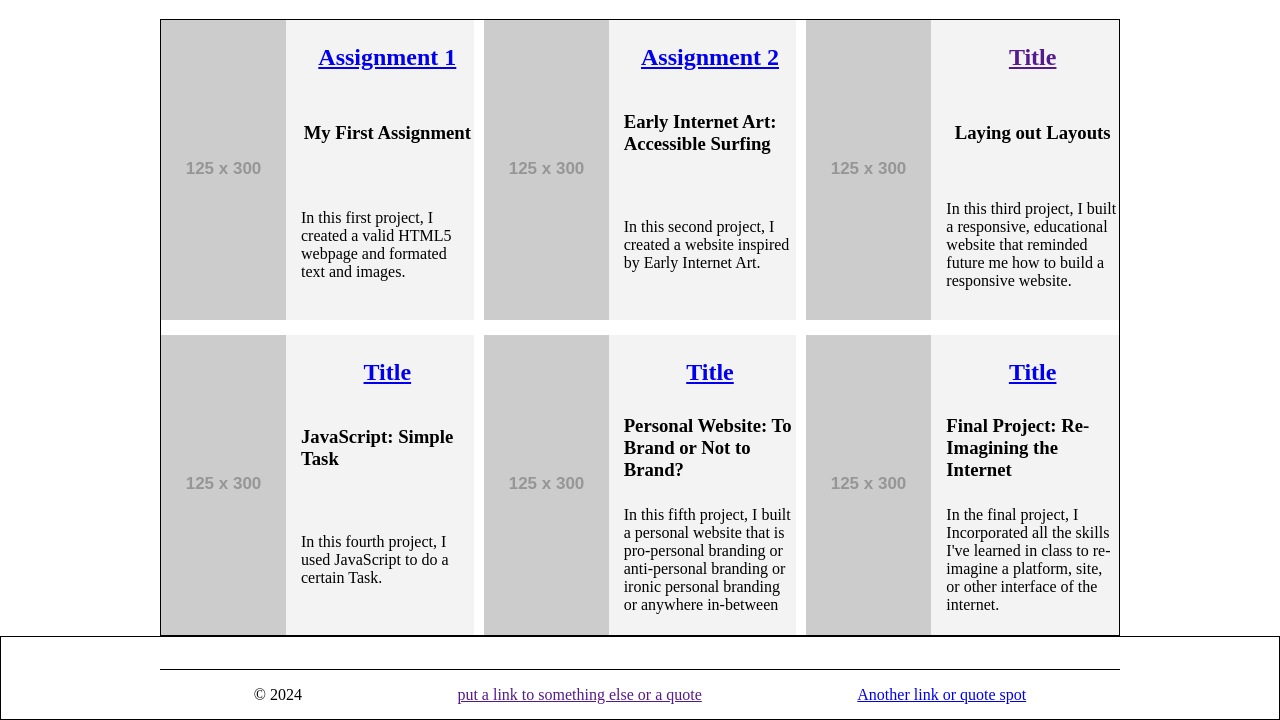
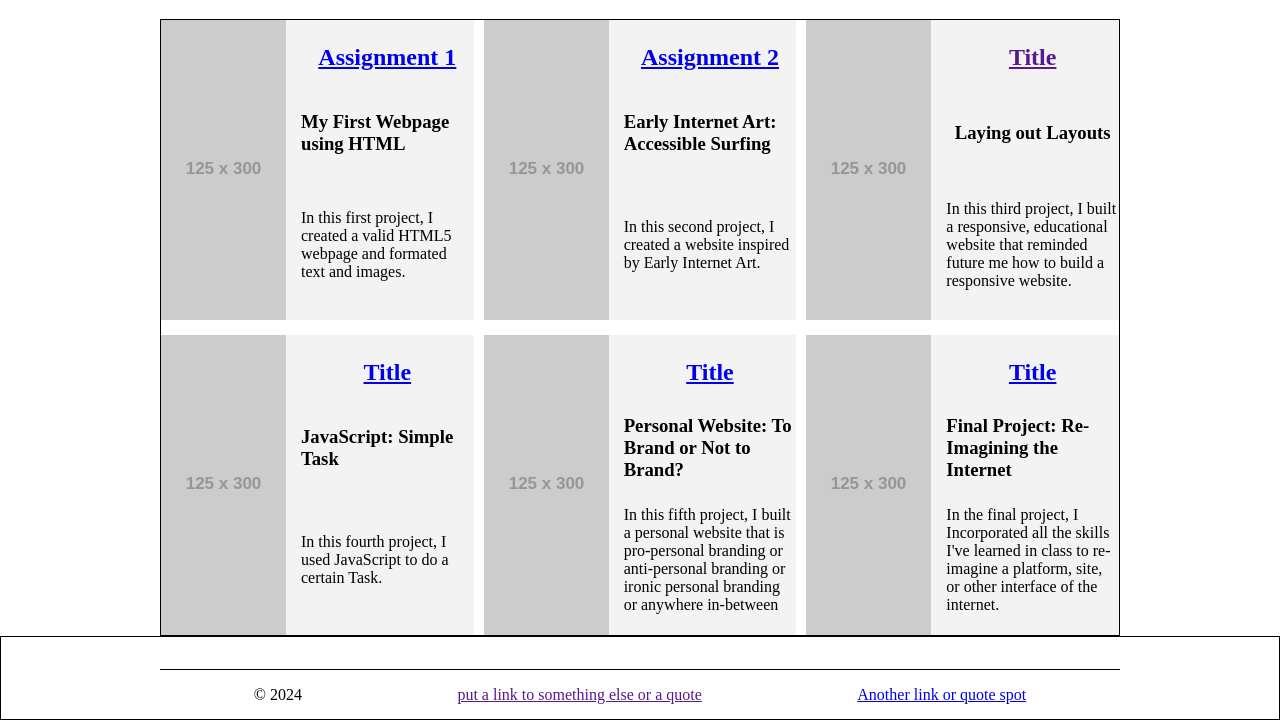
Before and after one commit to jpcrume/jpcrume.github.io, a plain HTML site: page index.html in a window 1280 px wide. Shown: the part 200-920 px from the top of the page. Drawn offline with Linux system fonts and the light colour scheme; placeholder pictures from the web are drawn by us.

Commit message:
updated description

```diff
--- a/index.html
+++ b/index.html
@@ -24,7 +24,7 @@
             <article id="project1" class="project_item">
                 <h2 class="project_number"><a href="COMM636/assignment_1/index.html">Assignment 1</a></h2>
                 <img class="project_image" src="https://dummyimage.com/125x300/3d3d3d/9e9e9e" alt="project 1 image" width="" height=""/>
-                <h3 class="project_title">My First Assignment</h3>
+                <h3 class="project_title">My First Webpage using HTML</h3>
                 <p class="project_description">In this first project, I created a valid HTML5 webpage and formated text and images. </p>
             </article>
             <article id="project2" class="project_item">
```
Also changed, not shown: 2 other files.
